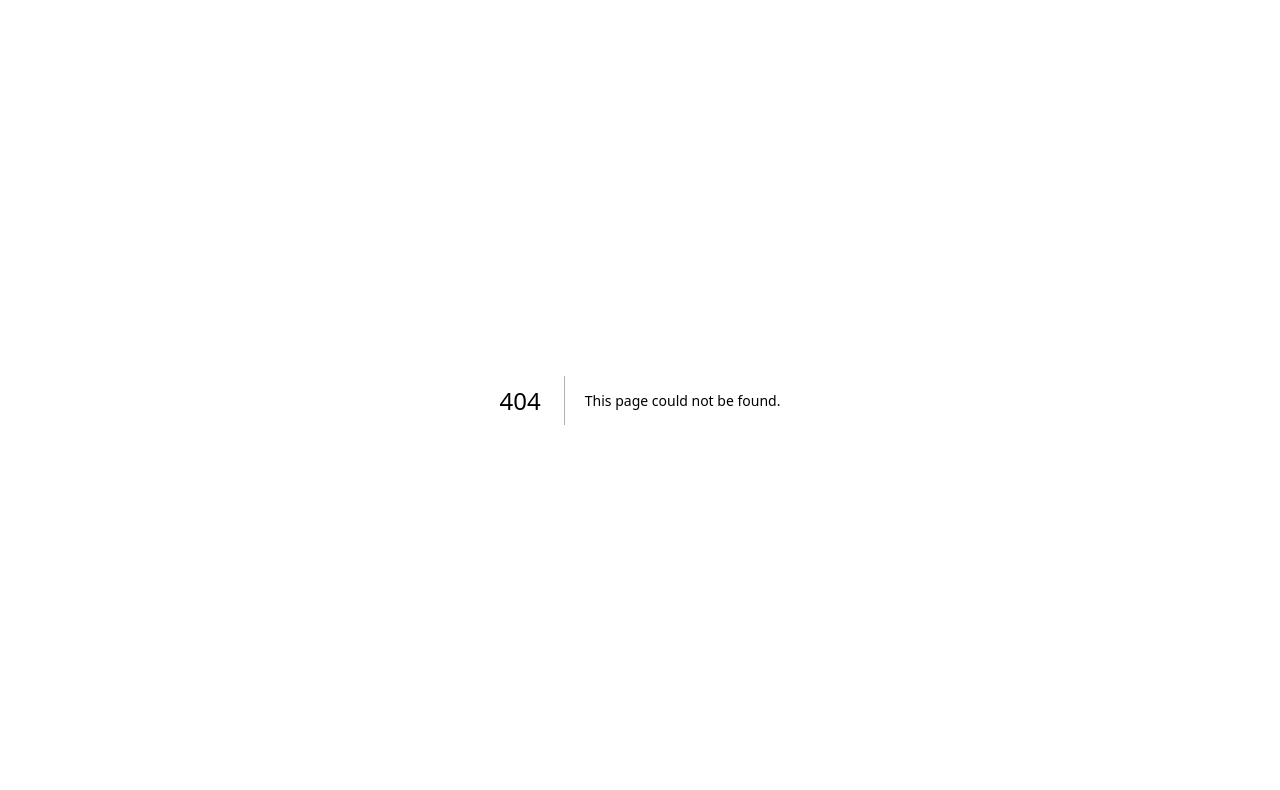
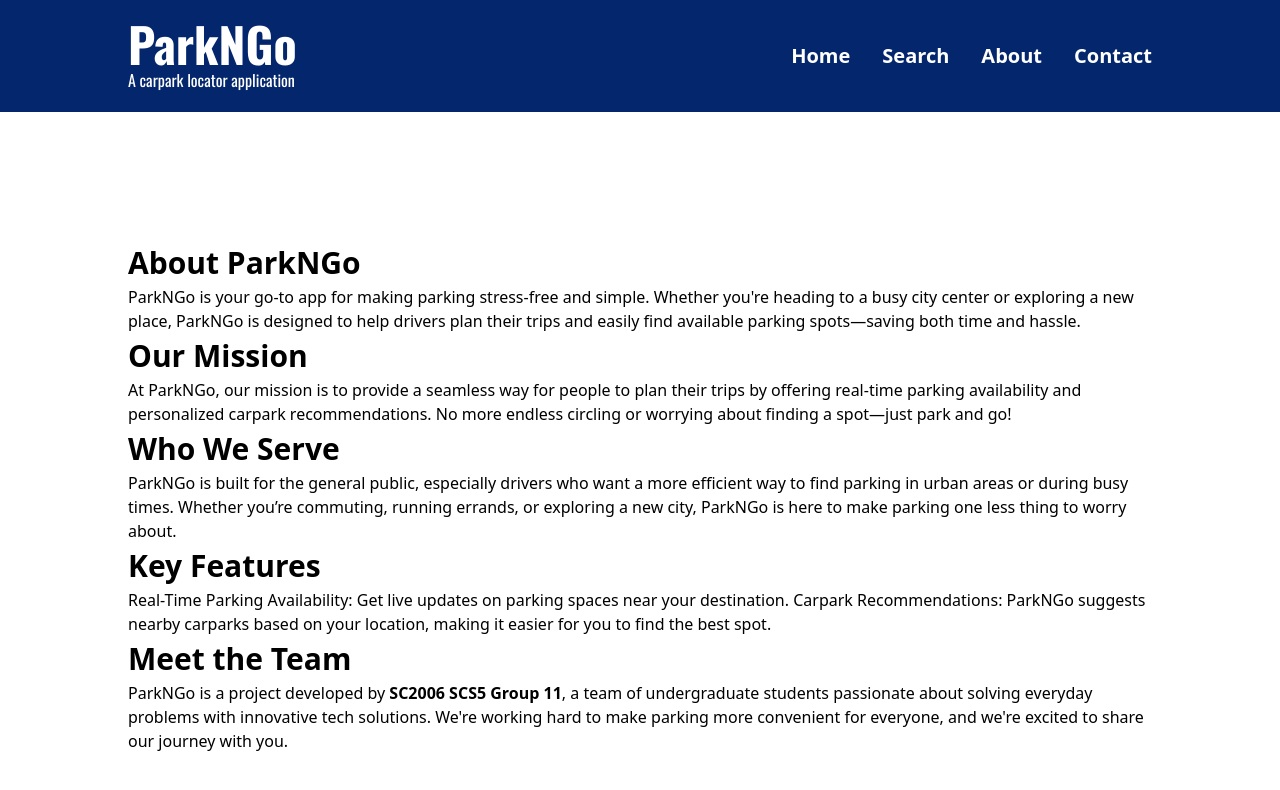
Before and after one commit to GabrielLim01/SC2006-ParkNGo, a Next.js app in the folder park-n-go/: page /about in a window 1280 px wide. Before the commit this address had no page. Shown: the top 790 px of the page. Built offline with nearby package versions, Linux system fonts and the light colour scheme.

Commit message:
Added about/ and contact/

```diff
--- /dev/null
+++ b/park-n-go/app/about/page.tsx
@@ -0,0 +1,56 @@
+"use client";
+
+// React/Next.js components
+import Head from 'next/head';
+import Link from "next/link";
+
+// Layout component (to be shared across all pages)
+import Layout from '../MainLayout';
+
+// Bootstrap components
+import { Button, Col, Container, Row } from "react-bootstrap";
+import { useEffect, useState } from "react";
+
+// Additional pages
+// import "./index.css"
+
+// ReactSearchKit component
+// import { ReactSearchKit, SearchBar } from 'react-searchkit';
+
+// const customTheme: CustomFlowbiteTheme["navbar"] = {
+//   color: {
+//     primary: linear-gradient(180deg, rgba(2,0,.6,1) 0%, rgba(9,9,121,1) 35%, rgba(0,212,255,1) 100%);
+//   },
+// };
+
+export default function Dashboard() {
+
+  return (
+    <Layout>
+      <Head>
+        <title>About</title>
+      </Head>
+      <main className="bg-white min-h-screen flex-col items-center justify-between text-black">
+
+      <h1 style={{fontSize: '30px'}}><b>About ParkNGo</b></h1>
+      <p>
+        ParkNGo is your go-to app for making parking stress-free and simple. Whether you're heading to a busy city center or exploring a new place, ParkNGo is designed to help drivers plan their trips and easily find available parking spots—saving both time and hassle.
+      </p>
+
+      <h1 style={{fontSize: '30px'}}><b>Our Mission</b></h1>
+      At ParkNGo, our mission is to provide a seamless way for people to plan their trips by offering real-time parking availability and personalized carpark recommendations. No more endless circling or worrying about finding a spot—just park and go!
+
+      <h1 style={{fontSize: '30px'}}><b>Who We Serve</b></h1>
+      ParkNGo is built for the general public, especially drivers who want a more efficient way to find parking in urban areas or during busy times. Whether you’re commuting, running errands, or exploring a new city, ParkNGo is here to make parking one less thing to worry about.
+
+      <h1 style={{fontSize: '30px'}}><b>Key Features</b></h1>
+      Real-Time Parking Availability: Get live updates on parking spaces near your destination.
+      Carpark Recommendations: ParkNGo suggests nearby carparks based on your location, making it easier for you to find the best spot.
+
+      <h1 style={{fontSize: '30px'}}><b>Meet the Team</b></h1>
+      ParkNGo is a project developed by <b>SC2006 SCS5 Group 11</b>, a team of undergraduate students passionate about solving everyday problems with innovative tech solutions. We're working hard to make parking more convenient for everyone, and we're excited to share our journey with you.
+
+      </main >
+    </Layout>
+  );
+}
--- /dev/null
+++ b/park-n-go/app/contact/page.tsx
@@ -0,0 +1,49 @@
+"use client";
+
+// React/Next.js components
+import Head from 'next/head';
+import Link from "next/link";
+
+// Layout component (to be shared across all pages)
+import Layout from '../MainLayout';
+
+// Bootstrap components
+import { Button, Col, Container, Row } from "react-bootstrap";
+import { useEffect, useState } from "react";
+
+// Additional pages
+// import "./index.css"
+
+// ReactSearchKit component
+// import { ReactSearchKit, SearchBar } from 'react-searchkit';
+
+// const customTheme: CustomFlowbiteTheme["navbar"] = {
+//   color: {
+//     primary: linear-gradient(180deg, rgba(2,0,.6,1) 0%, rgba(9,9,121,1) 35%, rgba(0,212,255,1) 100%);
+//   },
+// };
+
+export default function Dashboard() {
+
+
+  return (
+    <Layout>
+      <Head>
+        <title>About</title>
+      </Head>
+      <main className="bg-white min-h-screen flex-col items-center justify-between text-black">
+
+      <h1 style={{fontSize: '30px'}}><b>Our Team - Alphabetical Order</b></h1>
+      <ul style={{listStyleType: 'square'}}>
+        <li><a href="https://github.com/alanlelmn">Alan Lee Leman</a></li>
+        <li><a href="https://github.com/lermean">Cheo Ler Min</a></li>
+        <li><a href="https://github.com/faybeez">Faybeata</a></li>
+        <li><a href="https://github.com/GabrielLim01">Lim Qing En Gabriel</a></li>
+        <li><a href="https://github.com/Lervinnnn">Quek Jun Jie Lervin</a></li>
+        <li><a href="https://github.com/sentheta">Vannes Wijaya</a></li>
+      </ul>
+
+      </main >
+    </Layout>
+  );
+}
```
Also changed, not shown: park-n-go/app/search/CarparkInformation.tsx (added).
